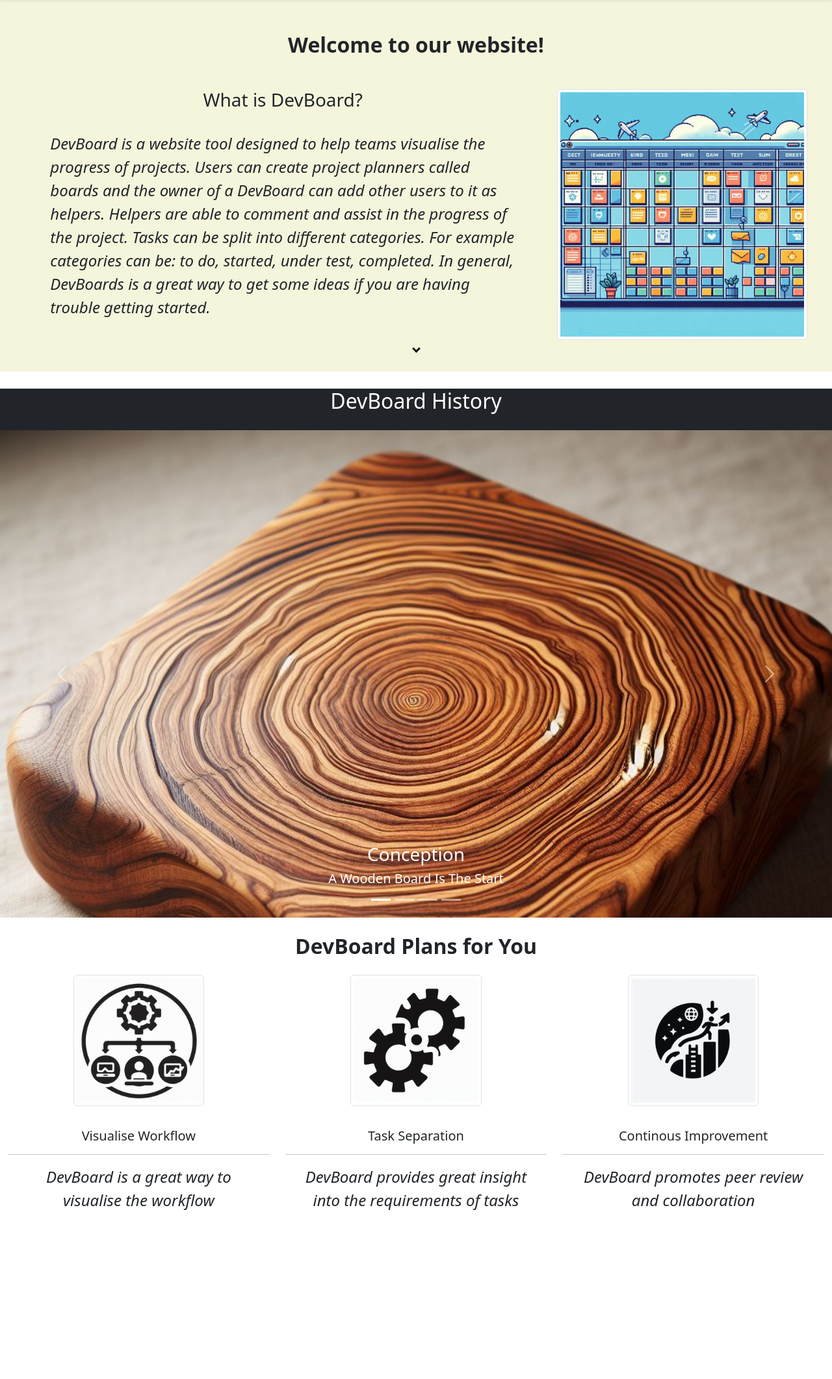
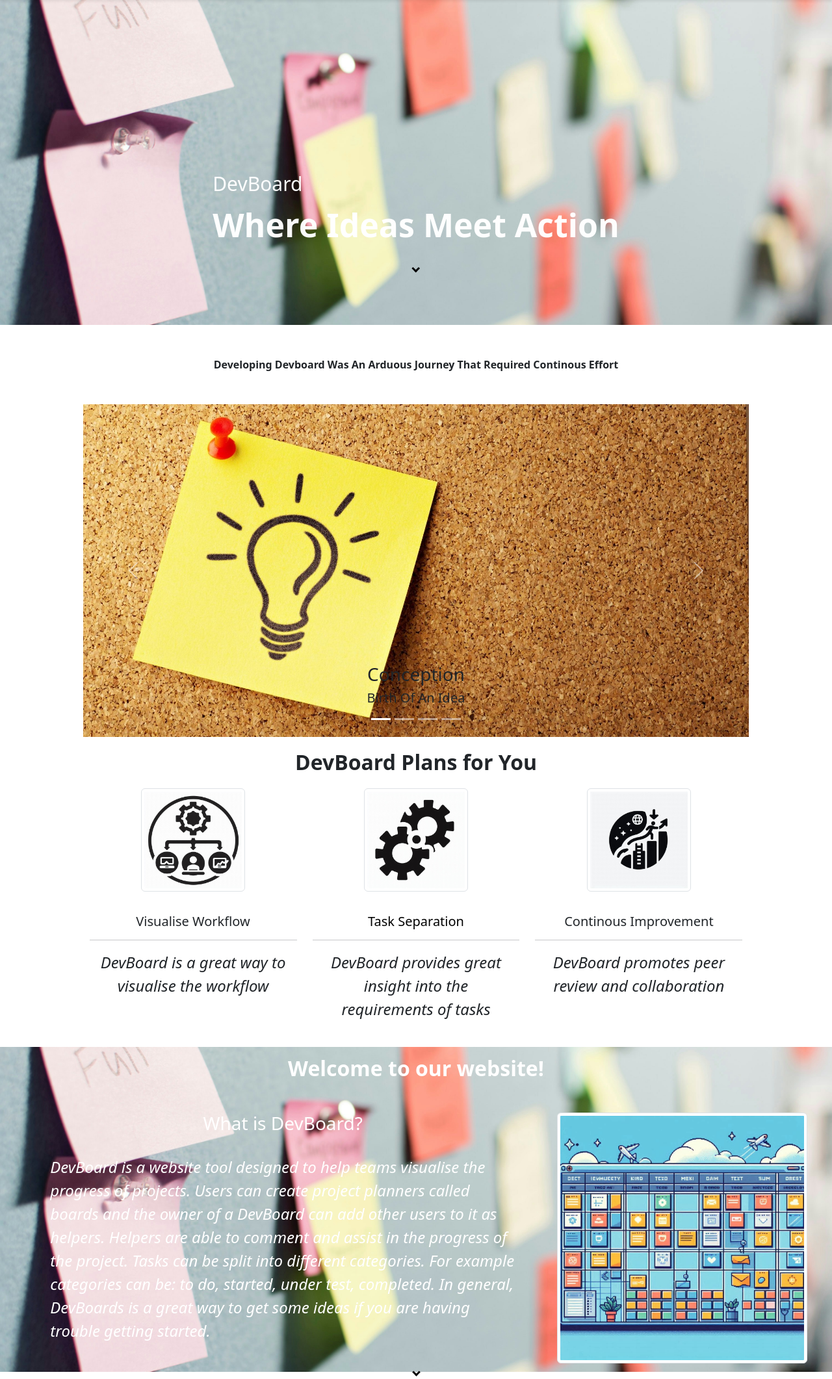
Before and after one commit to Elijah017/CITS3403-Group-Project, a Flask app: page / in a window 1280 px wide. Shown: the part 56-2178 px from the top of the page at 65% size. Before the commit the page ends 1918 px from the top, so only its background shows below. Run offline with Flask 3, Linux system fonts and the light colour scheme.

Commit message:
Deleted redundant style sheet; changed presentation of ideas and style of main page as well as minor changes in flashed message style

```diff
--- a/app.py
+++ b/app.py
@@ -64,18 +64,19 @@ def get_owner(id, user):
 def AddUser(Uid, Bid, WA, active="active"):  # the mathod to add a user to permission, WA is writeAccess
     board = Board.query.get(Bid)
     if not board:  # check whether the board is exist
-        return {"status": "error", "message": "Board not found"}
+        return {"status": "error", "message": "Board Not Found"}
     user = User.query.get(Uid)
     if not user:  # check whether the user is exist
-        return {"status": "error", "message": "User not found"}
+        return {"status": "error", "message": "User Not Found"}
     existing_permission = Permission.query.filter_by(board=Bid, user=Uid).first()
     if existing_permission:  # check whether the permission is exist
-        return {"status": "error", "message": "Permission already exists"}
+        return {"status": "error", "message": "Permission Already Exists"}
     NewPermission = Permission(board=Bid, user=Uid, writeAccess=WA, active=active)
     db.session.add(NewPermission)
     db.session.commit()
 
-    return {"status": "success", "message": "Permission added successfully"}
+    return {"status": "success", "message": "Permission Added Successfully"}
+
 
 
 @app.route("/adduser", methods=["POST"])
@@ -138,7 +139,7 @@ def login():
         password = request.form["password"]
         user = User.query.filter_by(email=email).first()
         if user and bcrypt.check_password_hash(user.password, password):
-            flash("successfully logged in.", "success")
+            flash("Successfully Logged In", "success")
             session["is_login"] = True  # store a session after login firstly
             session["username"] = user.username  # username is unique
             session["UID"] = user.id
@@ -159,13 +160,13 @@ def register():
         )  # it will encryption the code in database,  not neccesery
 
         if User.query.filter_by(email=email).first():
-            flash("Email already exists. Please choose another one.", "danger")
+            flash("Email Already Exists. Please Choose Another One", "danger")
             return redirect(url_for("register"))
         else:
             new_user = User(username=username, email=email, password=password)
             db.session.add(new_user)
             db.session.commit()
-            flash("You have successfully registered!", "success")
+            flash("You Have Successfully Registered!", "success")
             return redirect(url_for("login"))
 
     return render_template("register.html", form=form)
@@ -177,7 +178,7 @@ def newBoard():
     #   Check whether boardname already exists for superuser
     exist = Board.query.filter_by(boardname=form.boardname.data, superuser=session["UID"]).first()
     if exist:
-        flash("Board with this name already exists", "error")
+        flash("Board With This Name Already Exists.", "error")
         return render_template("boardCreat.html", form=form)
     #   Posting to db
     if request.method == "POST":
@@ -188,7 +189,7 @@ def newBoard():
             flash("Public Board Created", "success")
         else:
             flash("Private Board Created", "success")
-        #   need to return new page?
+
         return redirect(url_for("boards"))
     return render_template("boardCreat.html", form=form)
 
--- a/static/styles/main.css
+++ b/static/styles/main.css
@@ -166,9 +166,15 @@ div.formHelpers {
 }
 
 .empha{
+    opacity: 1;
     margin:2% 2%;
     font-size: 30;
     font-weight: bolder;
+}
+
+.exp{
+    margin-top: 5%;
+    margin-bottom: 5%;
 }
 
 .description{
@@ -206,10 +212,40 @@ div.formHelpers {
     padding-right:1%;
 }
 
+.back{
+    background: url("/static/images/background.jpg");
+    background-size: 100%;
+    background-position: center;
+    padding: 2%;
+    margin-top: 0;
+    margin-bottom: 0;
+    display: flex;
+    justify-content: center;
+    align-items: center;
+    width: cover;
+    height: 500px;
+}
+
 .info{
-    background-color: beige;
-    padding: 2%;
-    margin:auto;
+    opacity: 1;
+    color:white
+}
+
+.backhis{
+    padding-left: 10%;
+    padding-right: 10%;
+    border-radius:15px;
+}
+
+#logo{
+    color: rgba(255, 255, 255, 0.978);
+    font-size: 30px;
+}
+
+#slogan{
+    color:rgba(255, 255, 255, 0.978);
+    font-size: 50px;
+    font-weight: bold;
 }
 
 thead {
--- a/templates/boardCreat.html
+++ b/templates/boardCreat.html
@@ -6,7 +6,7 @@
     {%  for message in get_flashed_messages() %}
     <div class="alert alert-warning alert-dismissble fade show" role="alert" >
         {{ message }}
-        <button type="button" class="btn-close" data-bs-dismiss="alert" aria-label="Close"></button>
+        <button type="button" class="btn-close float-end" data-bs-dismiss="alert" aria-label="Close"></button>
     </div>
     {% endfor %}
     <form method="post" class="bg-white shadow-sm centred login-form board-create-form">
--- a/templates/index.html
+++ b/templates/index.html
@@ -9,35 +9,19 @@
         <button type="button" class="btn-close float-end" data-bs-dismiss="alert" aria-label="Close"></button>
     </div>
     {% endfor %}
-    <div class="info">
-        <h2 class="empha text-center">Welcome to our website!</h2>
-        <br>
-        <div class="container-fluid">
-            <div class="row">
-                <div class="col-md-8">
-                    <h3 class="text-center">What is DevBoard?</h3>
-                    <br>
-                    <p class="description">DevBoard is a website tool designed to help teams
-                        visualise the progress of projects. Users can create project planners called boards
-                        and the owner of a DevBoard can add other users to it as helpers. Helpers are able to
-                        comment and assist in the progress of the project. Tasks can be split into
-                        different categories. For example categories can be: to do, started, under test,
-                        completed. In general, DevBoards is a great way to get some ideas
-                        if you are having trouble getting started.
-                    </p>
-                </div>
-                <div class="col-md-4">
-                    <img src="{{ url_for('static', filename='images/backimage.png')}}" id="mainimg" class="img-fluid float-end img-thumbnail">
-                </div>
+    <div class="back">
+        <div class="centred">
+            <h2 id="logo">DevBoard</h2>
+            <p id="slogan">Where Ideas Meet Action</p>
+            <div class="text-center">
+                <i id="arrow"></i>
             </div>
         </div>
-        <div class="text-center">
-            <i id="arrow"></i>
-        </div>
     </div>
-    <div class="bg-dark">
+
+    <div class="backhis">
         <div class="text-center empha">
-            <h2 class="text-white">DevBoard History</h2>
+            <p class="exp">Developing Devboard Was An Arduous Journey That Required Continous Effort</p>
         </div>
         <div id="carouselExampleCaptions" class="carousel slide" data-bs-ride="carousel">
             <div class="carousel-indicators">
@@ -48,31 +32,31 @@
             </div>
             <div class="carousel-inner">
                 <div class="carousel-item active">
-                    <img src="{{ url_for('static', filename='images/board.png') }}" class="d-block w-100" alt="stage-1">
+                    <img src="{{ url_for('static', filename='images/conception.jpg') }}" class="d-block w-100" alt="stage-1">
                     <div class="carousel-caption d-none img-fluid d-md-block">
-                        <h3>Conception</h3>
-                        <h5>A Wooden Board Is The Start</h5>
+                        <h3 class="text-dark">Conception</h3>
+                        <h5 class="text-dark">Birth Of An Idea</h5>
                     </div>
                 </div>
                 <div class="carousel-item">
-                    <img src="{{ url_for('static', filename='images/physicalBoard.png') }}" class="d-block w-100" alt="stage-2">
+                    <img src="{{ url_for('static', filename='images/development.jpg') }}" class="d-block w-100" alt="stage-2">
                     <div class="carousel-caption d-none img-fluid d-md-block">
-                        <h3>Development</h3>
-                        <h5>Notes Are Gradually Added</h5>
+                        <h3 class="text-dark">Development</h3>
+                        <h5 class="text-dark">Brainstorming Possibilities</h5>
                     </div>
                 </div>
                 <div class="carousel-item">
-                    <img src="{{ url_for('static', filename='images/digitalBoard.png') }}" class="d-block w-100" alt="stage-3">
+                    <img src="{{ url_for('static', filename='images/cooperation.jpg') }}" class="d-block w-100" alt="stage-3">
                     <div class="carousel-caption d-none img-fluid d-md-block">
-                        <h3>Polymorphism</h3>
-                        <h5>Medium Switch To Digital</h5>
+                        <h3 class="text-dark">Cooperation</h3>
+                        <h5 class="text-dark">Others Offering Assistance</h5>
                     </div>
                 </div>
                 <div class="carousel-item">
-                    <img src="{{ url_for('static', filename='images/board.png') }}" class="d-block w-100" alt="stage-3">
+                    <img src="{{ url_for('static', filename='images/completion.png') }}" class="d-block w-100" alt="stage-3">
                     <div class="carousel-caption d-none img-fluid d-md-block">
-                        <h3>Completion</h3>
-                        <h5>DevBoard Is Created</h5>
+                        <h3 class="text-dark">Completion</h3>
+                        <h5 class="text-dark">DevBoard Is Created</h5>
                     </div>
                 </div>
             </div>
@@ -88,29 +72,60 @@
     </div>
 
     <div class="container-fluid">
-        <h2 class="empha text-center">DevBoard Plans for You</h2>
-        <div class="row">
-            <div class="col-md-4">
-                <img src="{{ url_for('static', filename='images/workflow.png') }}" alt="Workflow" class="image img-thumbnail">
-                <br>
-                <h5 class="text-center">Visualise Workflow</h5>
-                <hr>
-                <p class="description text-center">DevBoard is a great way to visualise the workflow</p>
+        <div class="backhis">
+            <h2 class="empha text-center">DevBoard Plans for You</h2>
+            <div class="row">
+                <div class="col-md-4">
+                    <img src="{{ url_for('static', filename='images/workflow.png') }}" alt="Workflow" class="image img-thumbnail">
+                    <br>
+                    <h5 class="text-center">Visualise Workflow</h5>
+                    <hr>
+                    <p class="description text-center">DevBoard is a great way to visualise the workflow</p>
+                </div>
+                <div class="col-md-4">
+                    <img src="{{ url_for('static', filename='images/divide_work.png') }}" alt="Task Separation" class="image img-thumbnail">
+                    <br>
+                    <h5 class="text-center text-black">Task Separation</h5>
+                    <hr>
+                    <p class="description text-center">DevBoard provides great insight into the
+                        requirements of tasks</p>
+                </div>
+                <div class="col-md-4">
+                    <img src="{{ url_for('static', filename='images/improvement.png') }}" alt="Improvement" class="image img-thumbnail">
+                    <br>
+                    <h5 class="text-center">Continous Improvement</h5>
+                    <hr>
+                    <p class="description text-center">DevBoard promotes peer review and collaboration</p>
+                </div>
             </div>
-            <div class="col-md-4">
-                <img src="{{ url_for('static', filename='images/divide_work.png') }}" alt="Task Separation" class="image img-thumbnail">
-                <br>
-                <h5 class="text-center">Task Separation</h5>
-                <hr>
-                <p class="description text-center">DevBoard provides great insight into the
-                    requirements of tasks</p>
+        </div>
+    </div>
+    <br>
+    <div class="back">
+        <div class="info">
+            <h2 class="empha text-center">Welcome to our website!</h2>
+            <br>
+            <div class="container-fluid">
+                <div class="row">
+                    <div class="col-md-8">
+                        <h3 class="text-center">What is DevBoard?</h3>
+                        <br>
+                        <p class="description">DevBoard is a website tool designed to help teams
+                            visualise the progress of projects. Users can create project planners called boards
+                            and the owner of a DevBoard can add other users to it as helpers. Helpers are able to
+                            comment and assist in the progress of the project. Tasks can be split into
+                            different categories. For example categories can be: to do, started, under test,
+                            completed. In general, DevBoards is a great way to get some ideas
+                            if you are having trouble getting started.
+                        </p>
+                    </div>
+                    <div class="col-md-4">
+                        <img src="{{ url_for('static', filename='images/backimage.png')}}" id="mainimg" class="img-fluid float-end img-thumbnail">
+                    </div>
+                </div>
             </div>
-            <div class="col-md-4">
-                <img src="{{ url_for('static', filename='images/improvement.png') }}" alt="Improvement" class="image img-thumbnail">
-                <br>
-                <h5 class="text-center">Continous Improvement</h5>
-                <hr>
-                <p class="description text-center">DevBoard promotes peer review and collaboration</p>
+            <div class="text-center">
+                <i id="arrow"></i>
             </div>
         </div>
     </div>
--- a/templates/login.html
+++ b/templates/login.html
@@ -6,7 +6,7 @@
     {%  for message in get_flashed_messages() %}
     <div class="alert alert-warning alert-dismissble fade show" role="alert" >
         {{ message }}
-        <button type="button" class="btn-close btn-right" data-bs-dismiss="alert" aria-label="Close"></button>
+        <button type="button" class="btn-close float-end" data-bs-dismiss="alert" aria-label="Close"></button>
     </div>
     {% endfor %}
     <form method="post" class="bg-white shadow-sm centred login-form">
```
Also changed, not shown: static/styles/boardCreat.css (deleted, +0 -35 lines), static/images/background.jpg (added), static/images/completion.png (added), static/images/conception.jpg (added), static/images/cooperation.jpg (added), static/images/development.jpg (added).
